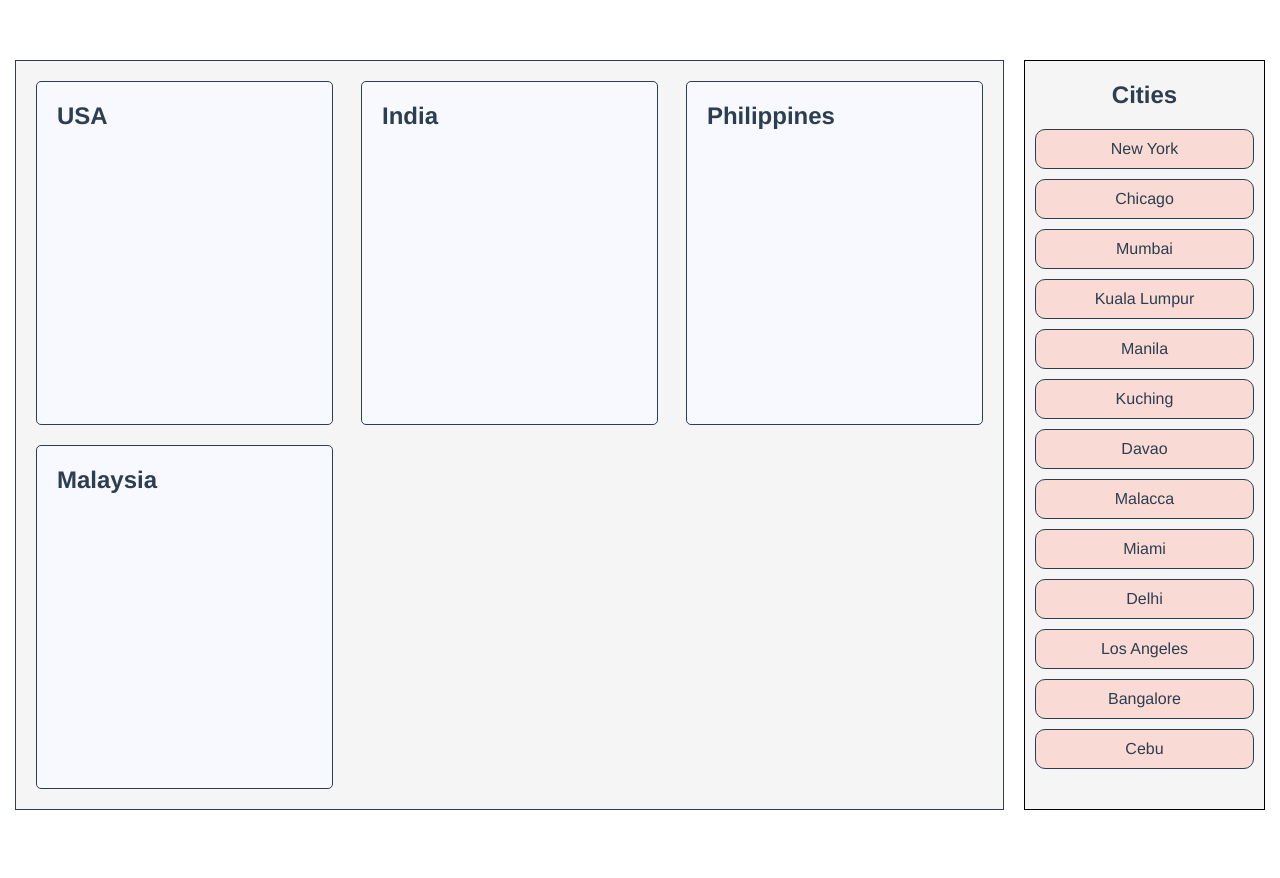
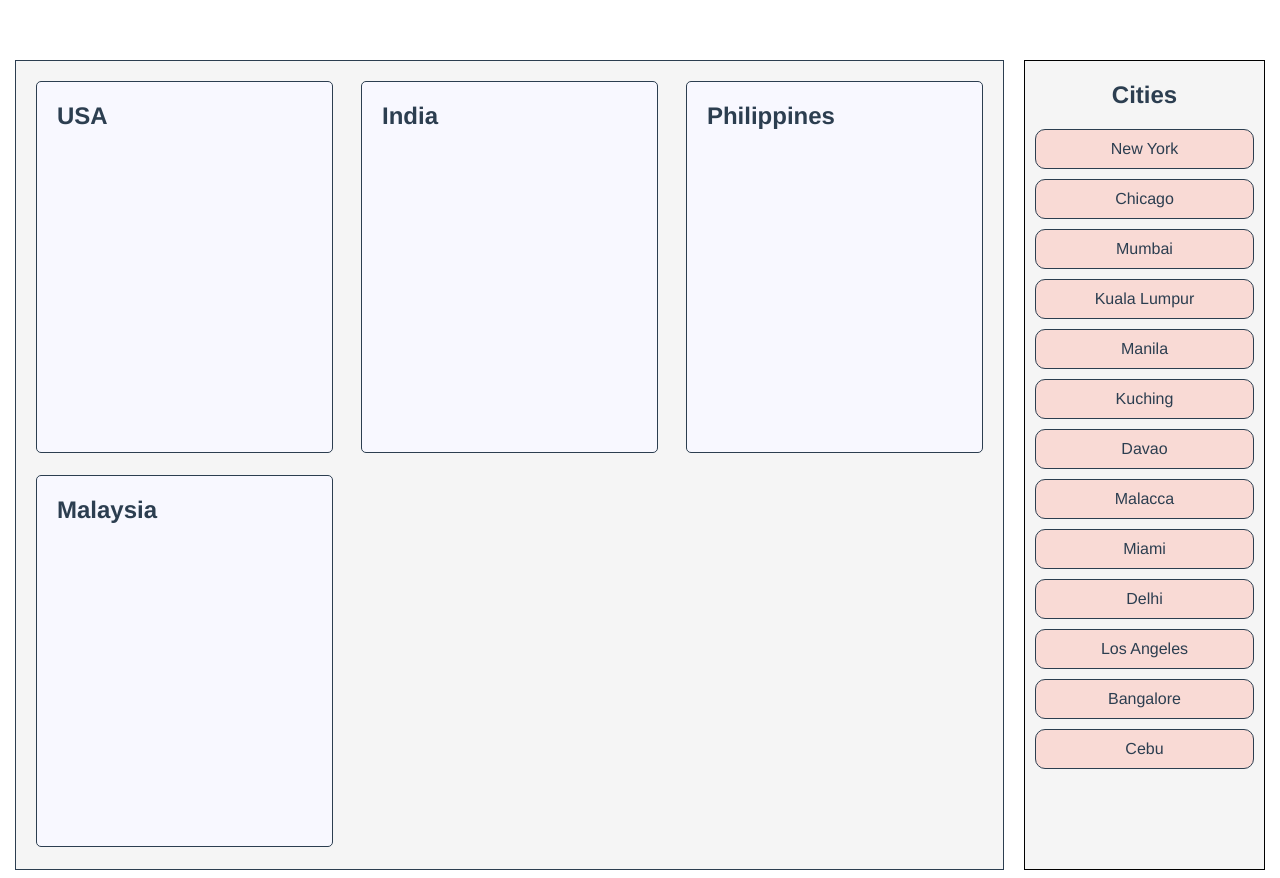
Before and after one commit to cyril2day/vue-drag-and-drop-sample-task, a Vue app: page / in a window 1280 px wide. Before the commit the page ends 818 px from the top, so only its background shows below. Built offline with nearby package versions, Linux system fonts and the light colour scheme.

Commit message:
adjust styles

```diff
--- a/src/components/Country/index.vue
+++ b/src/components/Country/index.vue
@@ -61,6 +61,7 @@ const onDrop = (event: any) => {
 .city__drop-area {
   flex: 0 0 295px;
   margin: 10px;
+  height: 370px;
   border: 1px solid;
   border-radius: 5px;
   background: ghostwhite;
--- a/src/components/Dashboard.vue
+++ b/src/components/Dashboard.vue
@@ -49,7 +49,7 @@ onBeforeMount(() => {
 
 <style lang='scss'>
 .wrapper {
-  height: 750px;
+  height: 810px;;
   width: 1250px;
   display: flex;
   margin: 0 auto;
@@ -65,6 +65,7 @@ onBeforeMount(() => {
   background: whitesmoke;
   justify-content: space-between;
   width: 987px;
+  overflow: auto;
 }
 
 .wrapper__cities {
@@ -73,6 +74,7 @@ onBeforeMount(() => {
   border: 1px solid #000;
   justify-content: center;
   width: 244px;
+  overflow: auto;
 }
 
 .cities__item {
```
